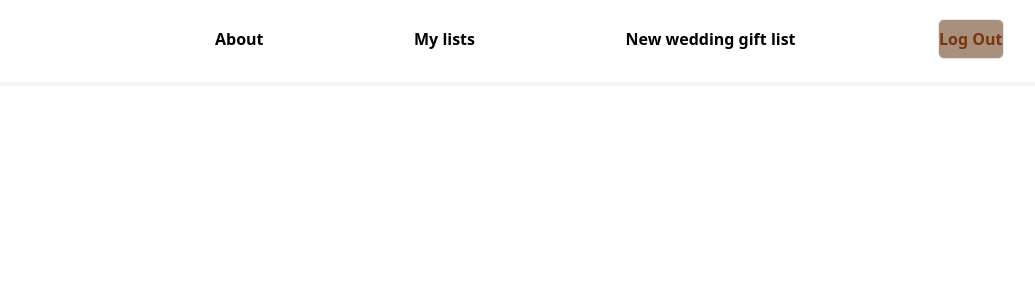
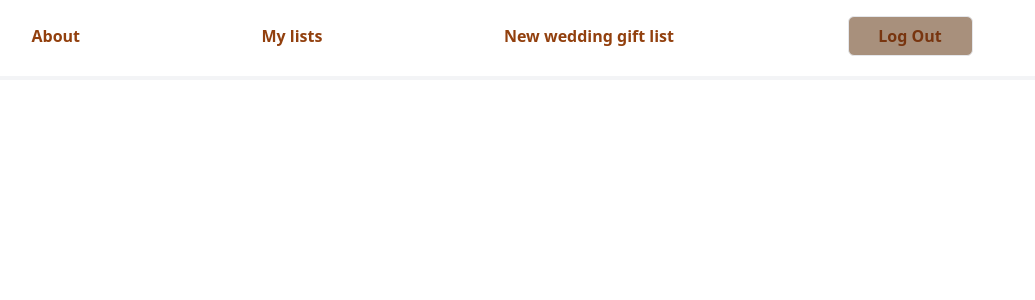
Before and after one commit to Tute24/wgl-app, a Next.js app in the folder frontend/: page /aboutPage in a window 1280 px wide. Shown: the top 300 px of the page, without its empty margins (142-1177 px from the left). Built offline with nearby package versions, Linux system fonts and the light colour scheme; sample sign-in values are in the browser's storage.

Commit message:
style: adjusting styling on the headers

```diff
--- a/frontend/src/app/giftList/[id]/(components)/giftsListDisplay/OwnerList.tsx
+++ b/frontend/src/app/giftList/[id]/(components)/giftsListDisplay/OwnerList.tsx
@@ -19,7 +19,7 @@ export default function OwnerList() {
           <div
             id={gift.id.toString()}
             key={gift.id}
-            className="p-3 sm:p-5 border-gray-400 w-full"
+            className="p-3 w-full"
           >
             <GiftCard
               id={gift.id}
--- a/frontend/src/components/Headers/LoggedHeader.tsx
+++ b/frontend/src/components/Headers/LoggedHeader.tsx
@@ -8,48 +8,45 @@ import UserButton from '../Common/buttons/user-button/user-button'
 
 export default function LoggedHeader() {
   checkAuth()
-  const {setNotGuest} = useContextWrap()
+  const { setNotGuest } = useContextWrap()
   const logOut = useLogOut()
   return (
     <>
       <div className="py-4">
-        <nav className=" flex flex-col justify-center items-center text-xs sm:justify-evenly sm:flex-row w-full sm:text-base">
-          <div className="flex items-center">
-            <Link href="/dashboard">
-              <button type="button" className="px-5">
-                <img className="h-10 w-10 p-0 " src="/vercel.svg" alt="logo" />
-              </button>
-            </Link>
-          </div>
-          <div className="font-semibold">
+        <nav className=" flex text-sm items-center justify-evenly flex-row w-full sm:text-base">
+          <div className="text-amber-800 hover:text-amber-900 font-bold">
             <Link href="aboutPage">
-              <button type="button" className="p-2 hover:text-orange1">
+              <button type="button" className="p-2">
                 About
               </button>
             </Link>
           </div>
-          <div className="font-semibold">
+          <div className="text-amber-800 hover:text-amber-900 font-bold">
             <Link href="/dashboard">
-              <button onClick={()=>{
-                setNotGuest(false)
-              }} type="button" className="p-2 hover:text-orange1">
+              <button
+                onClick={() => {
+                  setNotGuest(false)
+                }}
+                type="button"
+                className="p-2"
+              >
                 My lists
               </button>
             </Link>
           </div>
-          <div className="font-semibold">
+          <div className="text-amber-800 hover:text-amber-900 font-bold">
             <Link href="/createList">
-              <button type="button" className="p-2 hover:text-orange1">
+              <button type="button" className="p-2">
                 New wedding gift list
               </button>
             </Link>
           </div>
-          <div >
+          <div>
             <Link href="/">
               <UserButton
-              className='w-[125px]'
-              content='Log Out'
-              onClick={logOut}
+                className="w-[105px] sm:w-[125px]"
+                content="Log Out"
+                onClick={logOut}
               />
             </Link>
             <div className="flex flex-row gap-3 items-center"></div>
--- a/frontend/src/components/Headers/UnLoggedHeader.tsx
+++ b/frontend/src/components/Headers/UnLoggedHeader.tsx
@@ -5,34 +5,26 @@ export default function UnLoggedHeader() {
   return (
     <>
       <div className="py-4">
-        <nav className=" flex items-center justify-evenly flex-row">
-          <div className="flex items-center">
-            <Link href="/">
-              <button type="button" className="px-5">
-                <img
-                  className="h-10 w-10 p-0 "
-                  src="/product-hunt.png"
-                  alt="logo"
-                />
-              </button>
-            </Link>
-          </div>
-          <div className="font-semibold">
-            <button type="button" className="p-2 hover:text-orange1">
+        <nav className=" flex items-center justify-between flex-row px-5 text-amber-800 font-bold">
+          <div>
+            <button type="button" className="p-2 hover:text-amber-900">
               About
             </button>
           </div>
           <div className="flex flex-row gap-4">
             <Link href="/registerPage">
-            <UserButton className="w-[125px] " content="Sign Up" />
+              <UserButton className="w-[125px]" content="Sign Up" />
             </Link>
             <Link href="/">
-              <UserButton className="w-[125px] bg-paleGold hover:bg-warmBeige" content="Sign In" />
+              <UserButton
+                className="w-[125px] bg-paleGold hover:bg-warmBeige"
+                content="Sign In"
+              />
             </Link>
             <div className="flex flex-row gap-3 items-center"></div>
           </div>
         </nav>
-        <hr className="mt-5 border-2 border-gray-100" />
+        <hr className="mt-5 border-2 border-mutedTaupe" />
       </div>
     </>
   )
```
